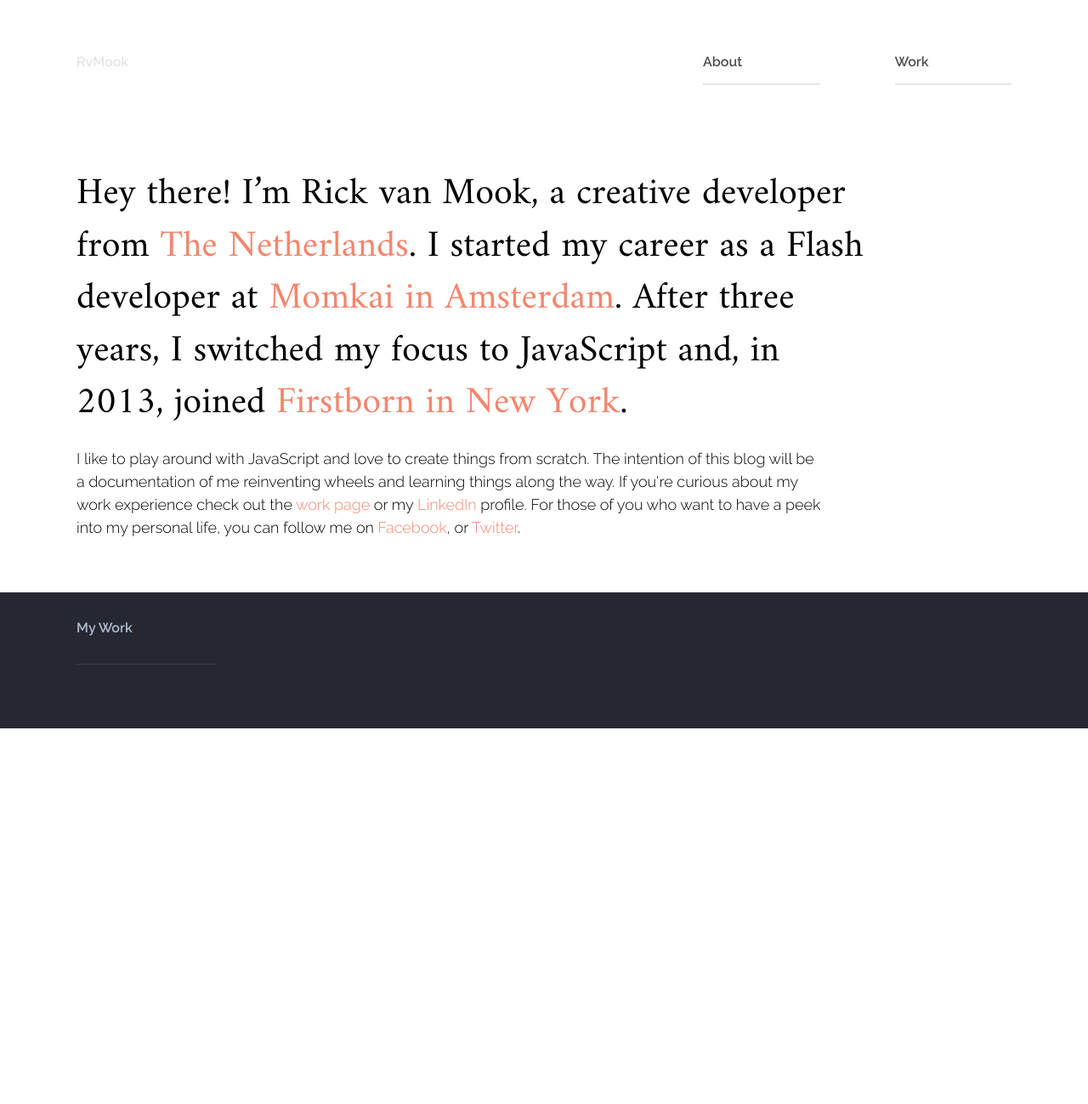
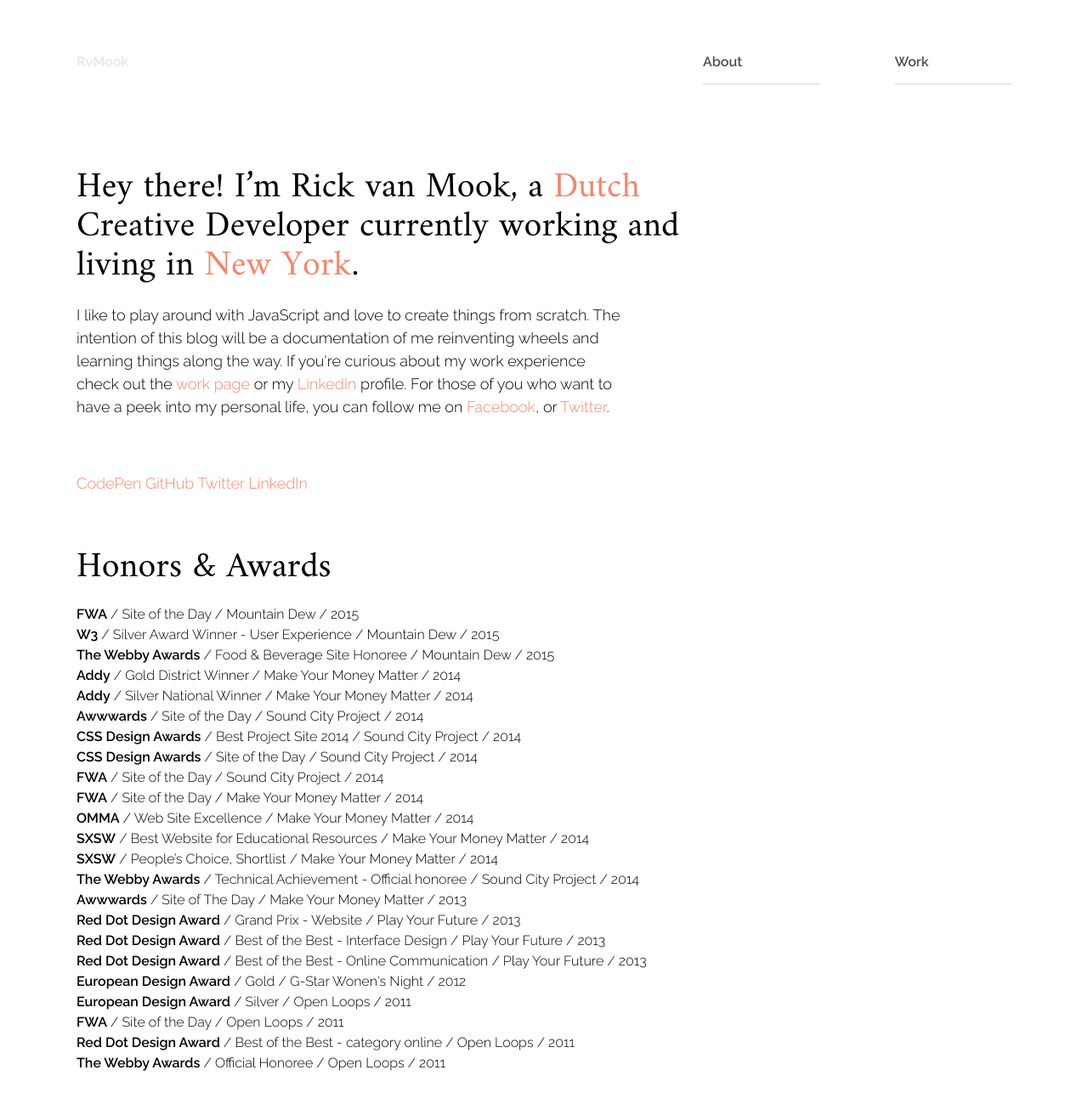
Before and after one commit to rickvanmook/rickvanmook.github.io, a Jekyll site: the page built from about.html, in a window 1280 px wide and 1400 px high. Shown: the top 1299 px of the window at 85% size. Built offline with Jekyll 4.4.1, drawn with Linux system fonts in a browser that asks for light colours; nearby versions of some CDN libraries; some web fonts are replaced.

Commit message:
Started styling abouts

```diff
--- /dev/null
+++ b/_data/awards.yml
@@ -0,0 +1,96 @@
+- name: FWA
+  type: Site of the Day
+  project: Mountain Dew
+  date: 2015
+- name: W3
+  type: Silver Award Winner - User Experience
+  project: Mountain Dew
+  date: 2015
+- name: The Webby Awards
+  type: Food & Beverage Site Honoree
+  project: Mountain Dew
+  date: 2015
+
+- name: Addy
+  type: Gold District Winner
+  project: Make Your Money Matter
+  date: 2014
+- name: Addy
+  type: Silver National Winner
+  project: Make Your Money Matter
+  date: 2014
+- name: Awwwards
+  type: Site of the Day
+  project: Sound City Project
+  date: 2014
+- name: CSS Design Awards
+  type: Best Project Site 2014
+  project: Sound City Project
+  date: 2014
+- name: CSS Design Awards
+  type: Site of the Day
+  project: Sound City Project
+  date: 2014
+- name: FWA
+  type: Site of the Day
+  project: Sound City Project
+  date: 2014
+- name: FWA
+  type: Site of the Day
+  project: Make Your Money Matter
+  date: 2014
+- name: OMMA
+  type: Web Site Excellence
+  project: Make Your Money Matter
+  date: 2014
+- name: SXSW
+  type: Best Website for Educational Resources
+  project: Make Your Money Matter
+  date: 2014
+- name: SXSW
+  type: People’s Choice, Shortlist
+  project: Make Your Money Matter
+  date: 2014
+- name: The Webby Awards
+  type: Technical Achievement - Official honoree
+  project: Sound City Project
+  date: 2014
+
+- name: Awwwards
+  type: Site of The Day
+  project: Make Your Money Matter
+  date: 2013
+- name: Red Dot Design Award
+  type: Grand Prix - Website
+  project: Play Your Future
+  date: 2013
+- name: Red Dot Design Award
+  type: Best of the Best - Interface Design
+  project: Play Your Future
+  date: 2013
+- name: Red Dot Design Award
+  type: Best of the Best - Online Communication
+  project: Play Your Future
+  date: 2013
+
+- name: European Design Award
+  type: Gold
+  project: G-Star Wonen's Night
+  date: 2012
+
+- name: European Design Award
+  type: Silver
+  project: Open Loops
+  date: 2011
+- name: FWA
+  type: Site of the Day
+  project: Open Loops
+  date: 2011
+- name: Red Dot Design Award
+  type: Best of the Best - category online
+  project: Open Loops
+  date: 2011
+- name: The Webby Awards
+  type: Official Honoree
+  project: Open Loops
+  date: 2011
--- a/_data/work.yml
+++ /dev/null
@@ -1,77 +0,0 @@
-- title: Mtn Dew<br>mtndew.com
-  year: 2015
-  agency: <a href="http://firstborn.com" target="_blank">Firstborn</a>
-  role: Lead Developer
-  image: work-dew.jpg
-  url: http://mountaindew.com
-
-- title: JS13K<br>Dutch&nbspDredge
-  year: 2015
-  agency: Personal project
-  description: JavaScript competition to create a game within 13kb of JavaScript.
-  image: work-js13k.jpg
-  url: http://js13kgames.com/games/dutch-dredge/index.html
-
-- title: Sound City Project
-  year: 2014
-  agency: Personal project
-  role: Front End Engineer
-  description: Worked together with <a href="https://www.linkedin.com/in/davidvale" target="_blank">David Vale</a> and <a href="http://linkedin.com/in/sonoplastico" target="_blank">Caco Teixeira</a>.
-  image: work-scp.jpg
-  url: http://soundcityproject.com
-
-- title: Lunchables<br>K-Catch
-  year: 2014
-  agency: <a href="http://firstborn.com" target="_blank">Firstborn</a>
-  role: Lead Developer
-  image: work-kcatch.jpg
-  url: http://www.firstborn.com/work/featured/278/k-catch
-
-- title: JS1K<br>Just&nbspa Happy Robot
-  year: 2014
-  agency: Personal project
-  description: JavaScript competition to create anything within 1kb of JavaScript.
-  image: work-js1k.jpg
-  url: http://rvmook.com/JS1K/
-
-- title: PSCU<br>Make&nbspYour Money&nbspMatter
-  year: 2013
-  agency: <a href="http://firstborn.com" target="_blank">Firstborn</a>
-  role: Lead Developer
-  image: work-pscu.jpg
-  url: http://makeyourmoneymatter.org/
-
-- title: Cycle for Survival<br>Our&nbspBattle
-  year: 2013
-  agency: <a href="http://firstborn.com" target="_blank">Firstborn</a>
-  role: Lead Developer
-  image: work-cycle.jpg
-  url: http://ourbattle.cycleforsurvival.org/
-
-- title: AEGON<br>Speel&nbspJe Toekomst
-  year: 2012
-  agency: <a href="http://momkai.com" target="_blank">Momkai</a>
-  role: Supporting Developer
-  image: work-aegon.jpg
-  url: http://speeljetoekomst.nu
-
-- title: G-Star<br>Women’s&nbspNight
-  year: 2011
-  agency: <a href="http://momkai.com" target="_blank">Momkai</a>
-  role: Lead Developer
-  image: work-g-star.jpg
-  url: https://vimeo.com/31965635
-
-- title: Pete Philly<br>Open&nbspLoops
-  year: 2010
-  agency: <a href="http://momkai.com" target="_blank">Momkai</a>
-  role: Lead Developer
-  image: work-open-loops.jpg
-  url: http://www.openloop.nl
-
-- title: Nike<br>Art&nbspChallenge
-  year: 2010
-  agency: <a href="http://momkai.com" target="_blank">Momkai</a>
-  role: Supporting Developer
-  image: work-nike.jpg
-  url: https://vimeo.com/16612423
--- a/_sass/_about.scss
+++ b/_sass/_about.scss
@@ -58,16 +58,34 @@
 
 .about__main {
 
-	width: 85%;
 	font-family: $font-serif;
-	font-size: 44px;
-	line-height: 1.4;
+	line-height: 1.1;
+
+	@include fluid-value(font-size, 20px, 42px);
+	width: 97%;
+	@include fluid-value(max-width, 255px, 800px);
 }
 
 .about__sub {
 
-	width: 80%;
-	font-size: 18px;
 	font-family: $font-sans;
 	margin: 20px 0 63px;
+
+	@include fluid-value(font-size, 12px, 18px);
+	@include fluid-value(max-width, 255px, 650px);
 }
+
+.about__awards__title {
+
+	font-family: $font-serif;
+	line-height: 1.1;
+
+	@include fluid-value(font-size, 20px, 42px);
+}
+
+.about__awards__list {
+
+	font-family: $font-sans;
+	margin-top: 20px;
+	@include fluid-value(font-size, 10px, 16px);
+}
--- a/about.html
+++ b/about.html
@@ -7,11 +7,10 @@
 
 <div class="about__wrapper max-width">
 	<p class="about__main">
-		Hey there! I’m Rick van Mook, a creative developer from <a href="https://www.google.com/maps/place/Raamsdonksveer,+Netherlands" target="_blank">The Netherlands</a>.
-		I started my career as a Flash developer at <a href="http://momkai.com" target="_blank">Momkai in Amsterdam</a>. After three years,
-		I switched my focus to JavaScript and, in 2013, joined <a href="http://firstborn.com" target="_blank">Firstborn in New York</a>.
+		Hey there! I’m Rick van&nbsp;Mook,
+		a <a href="https://www.google.com/maps/place/Raamsdonksveer,+Netherlands" target="_blank">Dutch</a> Creative&nbsp;Developer currently
+		working and living in&nbsp;<a href="http://firstborn.com" target="_blank">New&nbsp;York</a>.
 	</p>
-
 	<p class="about__sub">
 		I like to play around with JavaScript and love to create things from scratch. The intention of this blog will be
 		a documentation of me reinventing wheels and learning things along the way. If you're curious about my work
@@ -19,9 +18,18 @@
 		For those of you who want to have a peek into my personal life, you can follow me on <a href="https://www.facebook.com/rickvanmook" target="_blank">Facebook</a>,
 		or <a href="https://twitter.com/rvmook" target="_blank">Twitter</a>.
 	</p>
+	<p class="about__sub">
+		<a>CodePen</a>
+		<a>GitHub</a>
+		<a>Twitter</a>
+		<a>LinkedIn</a>
+	</p>
+	<h2 class="about__awards__title">Honors & Awards</h2>
+	<ul class="about__awards__list">
+	{% for award in site.data.awards %}
+		<li>
+			<b>{{award.name}}</b> / {{award.type}} / {{award.project}} / {{award.date}}
+		</li>
+	{% endfor %}
+	</ul>
 </div>
-<div class="about__footer">
-	<div class="max-width">
-		<a class="about__footer__cta" href="/work/">My Work</a>
-	</div>
-</div>
```
